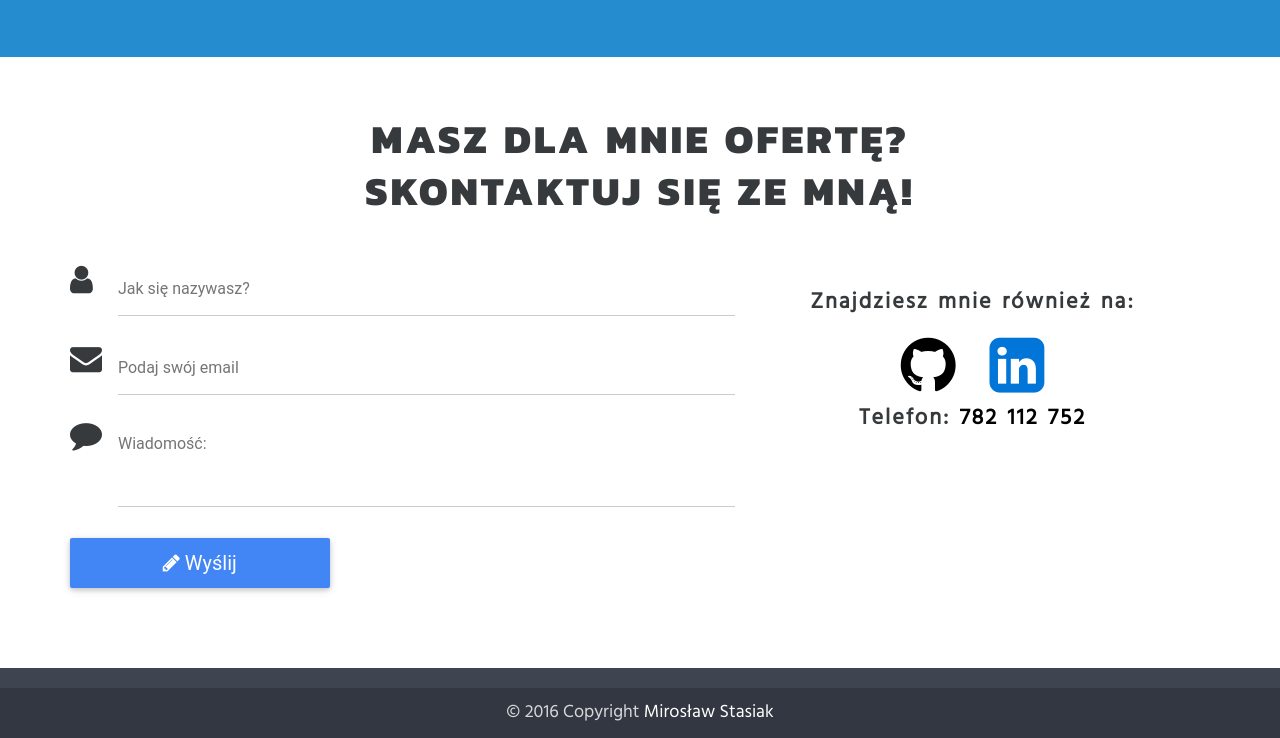
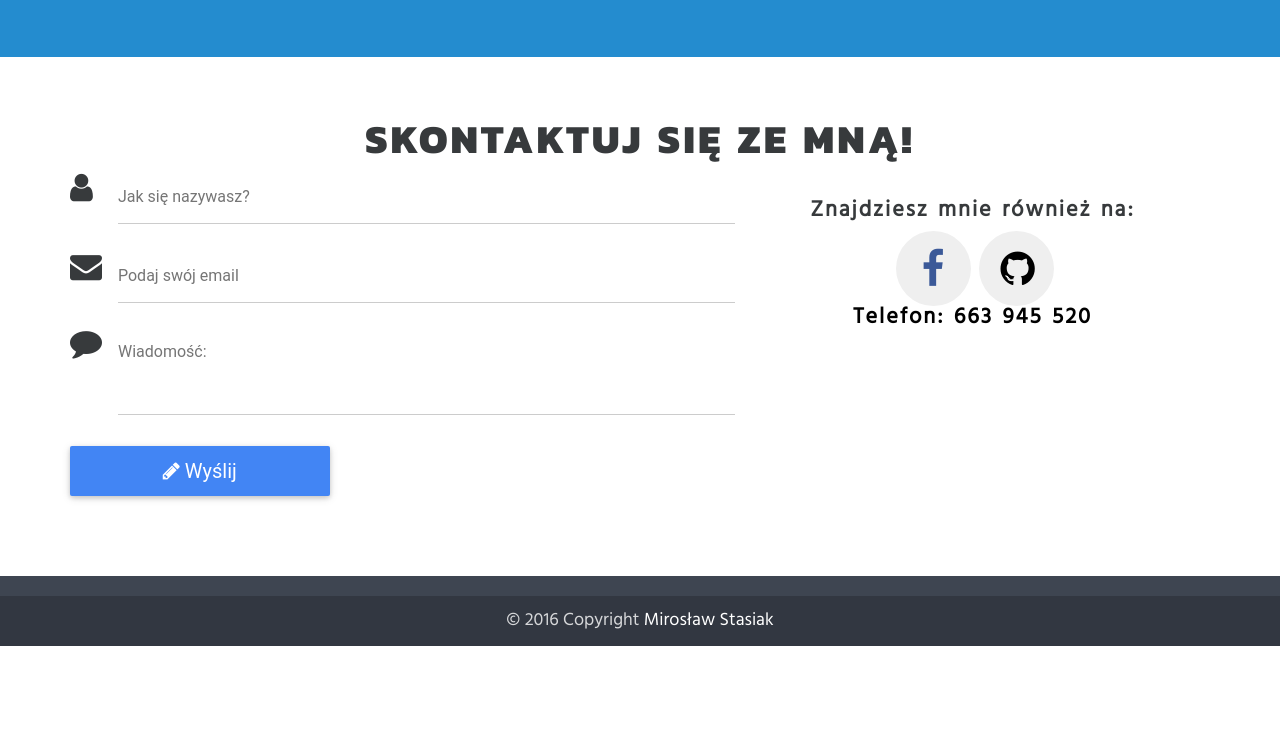
Before and after one commit to mirekmts/mirekmts.github.io, a plain HTML site: page index.html in a window 1280 px wide. Shown: the part 3402-4140 px from the top of the page. After the commit the page ends 4048 px from the top, so only its background shows below. Drawn offline with Linux system fonts and the light colour scheme; a web font is replaced by a local one.

Commit message:
zmiany kosmetyczne + komentarze

```diff
--- a/css/main.css
+++ b/css/main.css
@@ -174,3 +174,34 @@ footer {
     color: white; }
     footer a:hover {
       color: #DB9A00 !important; }
+
+/** ICON STYLES */
+.icon-btn{
+	margin-left:5px;
+	width:75px;
+	height:75px;
+	border: 1px  #FFFFFF;
+	cursor: pointer;
+	font-size: 40px;
+	line-height: 75px;
+	border-radius: 50px;
+}
+
+.facebook{
+	color: #3B5998
+}
+
+.icon-btn:hover{
+	transform: scale(1.10);
+	color:white;
+}
+
+.github{
+	color: #4183C4
+}
+.facebook:hover{
+	background-color: #3B5998
+}
+.github:hover{
+	background-color: #4183C4
+}
--- a/index.html
+++ b/index.html
@@ -12,21 +12,13 @@
 	<link href="https://fonts.googleapis.com/css?family=Kanit:800,900&amp;subset=latin-ext" rel="stylesheet">
 	<link href="https://fonts.googleapis.com/css?family=Cuprum:400,700&amp;subset=latin-ext" rel="stylesheet">
 	<link href="https://fonts.googleapis.com/css?family=Hind&amp;subset=latin-ext" rel="stylesheet">
-
-	<!-- Font Awesome -->
+	<!--Ikony -->
 	<link rel="stylesheet" href="https://maxcdn.bootstrapcdn.com/font-awesome/4.6.0/css/font-awesome.min.css">
-	<!-- Material Design Icons -->
 	<link href="https://fonts.googleapis.com/icon?family=Material+Icons" rel="stylesheet">
-
-
-
-	<!-- Bootstrap -->
+	<!--Bootsrap i CSS-->
 	<link href="css/bootstrap.min.css" rel="stylesheet">
-	<!-- Material Design Bootstrap -->
 	<link href="css/mdb.min.css" rel="stylesheet">
-	<!-- SASS/CSS STYLES -->
 	<link href="css/main.css" rel="stylesheet">
-	<!-- Responsive STYLES -->
 	<link href="css/responsive.css" rel="stylesheet">
 
 
@@ -61,12 +53,13 @@
 			</ul>
 		</div>
 	</nav>
-	<!--/.Navigation-->
+	<!--Start-->
 	<div class="flex-center">
 		<h1 class="header-text title-font text-md-center text-xs-center white-text wow fadeInLeft" data-wow-duration="2.7s">Mirosław Stasiak<br>
 			<span>Junior Front-End Developer</span></h1>
 	</div>
 </header>
+<!--O mnie-->
 <section class="about section-padding" id="nav-about">
 	<div class="container">
 		<div class="row">
@@ -84,6 +77,7 @@
 		</div>
 	</div>
 </section>
+<!--Umiejetnosci-->
 <section class="skills section-padding" id="nav-skills">
 	<h1 class="title-font text-md-center text-xs-center h1-responsive">Umiejętności</h1>
 	<hr class="hr-line-black">
@@ -111,13 +105,15 @@
 
 	</div>
 </section>
+
+<!--Portfolio-->
 <section class="portfolio section-padding" id="nav-portfolio">
 	<div class="container">
 		<div class="row">
 			<h1 class="title-font text-md-center text-xs-center h1-responsive">Portfolio</h1>
 			<hr class="hr-line-black">
+			<!--kafelki-->
 			<div class="portfolio-card col-md-6 wow fadeInLeft" data-wow-offset="200">
-				<!--Image Card-->
 				<div class="card hoverable">
 					<div class="card-image">
 						<div class="view overlay hm-white-slight hm-zoom z-depth-1">
@@ -129,11 +125,9 @@
 					</div>
 				</div>
 				<h3 class="text-xs-center h3-responsive font-weight-bold">Portfolio kafelki</h3>
-
-				<!--Image Card-->
 			</div>
+			<!--fixed-->
 			<div class="portfolio-card col-md-6 wow fadeInRight" data-wow-offset="200">
-				<!--Image Card-->
 				<div class="card hoverable">
 					<div class="card-image">
 						<div class="view overlay hm-white-slight hm-zoom z-depth-1">
@@ -145,14 +139,11 @@
 					</div>
 				</div>
 				<h3 class="text-xs-center h3-responsive font-weight-bold">Portfolio fixed</h3>
-
-				<!--Image Card-->
 			</div>
 		</div>
 		<div class="row">
-
+		<!--Trello-->
 			<div class="portfolio-card col-md-3 wow fadeInLeft" data-wow-offset="200">
-				<!--Image Card-->
 				<div class="card hoverable">
 					<div class="card-image">
 						<div class="view overlay hm-white-slight hm-zoom z-depth-1">
@@ -164,11 +155,9 @@
 					</div>
 				</div>
 				<h3 class="text-xs-center h3-responsive font-weight-bold">Własne Trelo</h3>
-
-				<!--Image Card-->
 			</div>
+			<!--Szubienica-->
 			<div class="portfolio-card col-md-3 wow fadeInRight" data-wow-offset="200">
-				<!--Image Card-->
 				<div class="card hoverable">
 					<div class="card-image">
 						<div class="view overlay hm-white-slight hm-zoom z-depth-1">
@@ -180,11 +169,9 @@
 					</div>
 				</div>
 				<h3 class="text-xs-center h3-responsive font-weight-bold">Prosta gra w JS "Szubienica"</h3>
-
-				<!--Image Card-->
 			</div>
+			<!--Papier kamien nozyce-->
 			<div class="portfolio-card col-md-3 wow fadeInLeft" data-wow-offset="200">
-				<!--Image Card-->
 				<div class="card hoverable">
 					<div class="card-image">
 						<div class="view overlay hm-white-slight hm-zoom z-depth-1">
@@ -196,11 +183,9 @@
 					</div>
 				</div>
 				<h3 class="text-xs-center h3-responsive font-weight-bold">Prosta gra w JS "Papier-Kamień"</h3>
-
-				<!--Image Card-->
 			</div>
+			<!-- 4 aplikacja-->
 			<div class="portfolio-card col-md-3 wow fadeInRight" data-wow-offset="200">
-				<!--Image Card-->
 				<div class="card hoverable">
 					<div class="card-image">
 						<div class="view overlay hm-white-slight hm-zoom z-depth-1">
@@ -213,15 +198,15 @@
 				</div>
 				<h3 class="text-xs-center h3-responsive font-weight-bold">4 aplikacja</h3>
 
-				<!--Image Card-->
+
 			</div>
 		</div>
 	</div>
 </section>
+<!--formularz kontaktowy-->
 <section class="contact section-padding" id="nav-contact">
 	<div class="container">
 		<div class="row">
-			<h1 class="title-font text-md-center text-xs-center h1-responsive wow pulse infinite" data-wow-duration="3.2s">Masz dla mnie ofertę?</h1>
 			<h1 class="title-font text-md-center text-xs-center h1-responsive wow pulse infinite" data-wow-duration="3.2s">Skontaktuj się ze mną!</h1>
 			<form action="https://formspree.io/mirekmts@gmail.com"
 			      method="POST" class="col-md-7">
@@ -234,6 +219,7 @@
 								<label for="name-field">Jak się nazywasz?</label>
 							</div>
 						</div>
+
 						<div class="col-md-12">
 							<div class="md-form">
 								<i class="fa fa-envelope prefix"></i>
@@ -244,6 +230,7 @@
 					</div>
 
 					<div class="row">
+
 						<div class="col-md-12">
 							<div class="md-form">
 								<i class="fa fa-comment prefix"></i>
@@ -252,37 +239,40 @@
 							</div>
 						</div>
 
+
+
 						<div class="col-lg-5 col-xs-12 text-xs-center">
 							<button type="submit" name="_next" value="css/thanks.html" class="btn btn-primary btn-lg btn-block" ><i class="fa fa-pencil"></i>  Wyślij</button>
 						</div>
 					</div>
 				</div>
 			</form>
+			<!--Social media-->
 			<div class="social-container col-md-5 text-xs-center text-md-center">
 				<h5 class="main-font h5-responsive font-weight-bold">Znajdziesz mnie również na:</h5>
-				<a href="#" target="_blank"><i class="fa fa-github fa-4x"></i></a>
-				<a href="#" target="_blank"><i class="fa fa-linkedin-square fa-4x"></i></a>
-				<h4 class="main-font h4-responsive font-weight-bold">Telefon: <a href="tel:782112752" target="_blank">782 112 752</a></h4>
+				<a href="https://www.facebook.com/profile.php?id=100001126094429" target="_blank">
+				<button class="icon-btn facebook"> <i class="fa fa-facebook"></i></button>
+				<a href="https://github.com/mirekmts" target="_blank">
+				<button class="icon-btn github"> <i class="fa fa-github"></i></button>
+				<h4 class="main-font h4-responsive font-weight-bold">Telefon: <a href="tel:663 945 520" target="_blank">663 945 520</a></h4>
 			</div>
 		</div>
 	</div>
 </section>
+<!--stopka-->
 <footer class="page-footer">
 	<div class="footer-copyright text-xs-center">
 		© 2016 Copyright <a href="#" target="_blank">Mirosław Stasiak</a>
 	</div>
 </footer>
 
-<!-- jQuery (necessary for Bootstrap's JavaScript plugins) -->
+<!--Sktyptu js i js bootstrap-->
 <script type="text/javascript" src="js/jquery-2.2.3.min.js"></script>
-<!-- Bootstrap tooltips -->
 <script type="text/javascript" src="js/tether.min.js"></script>
-<!-- Bootstrap core JavaScript -->
 <script type="text/javascript" src="js/bootstrap.min.js"></script>
-<!-- MDB core JavaScript -->
 <script type="text/javascript" src="js/mdb.min.js"></script>
 
-<!--Animations init-->
+<!--inicjalizacja animacji-->
 <script>
 	new WOW().init();
 </script>
@@ -292,10 +282,8 @@
 		$('[data-toggle="popover"]').popover({animation: true, delay: {show: 100, hide: 100}});
 	});
 </script>
-<!-- Smooth Scroll -->
-<script type="text/javascript" src="js/scroll.js">
-
-</script>
+<!-- skrypt skrolowania -->
+<script type="text/javascript" src="js/scroll.js"></script>
 
 
 </body>
```
